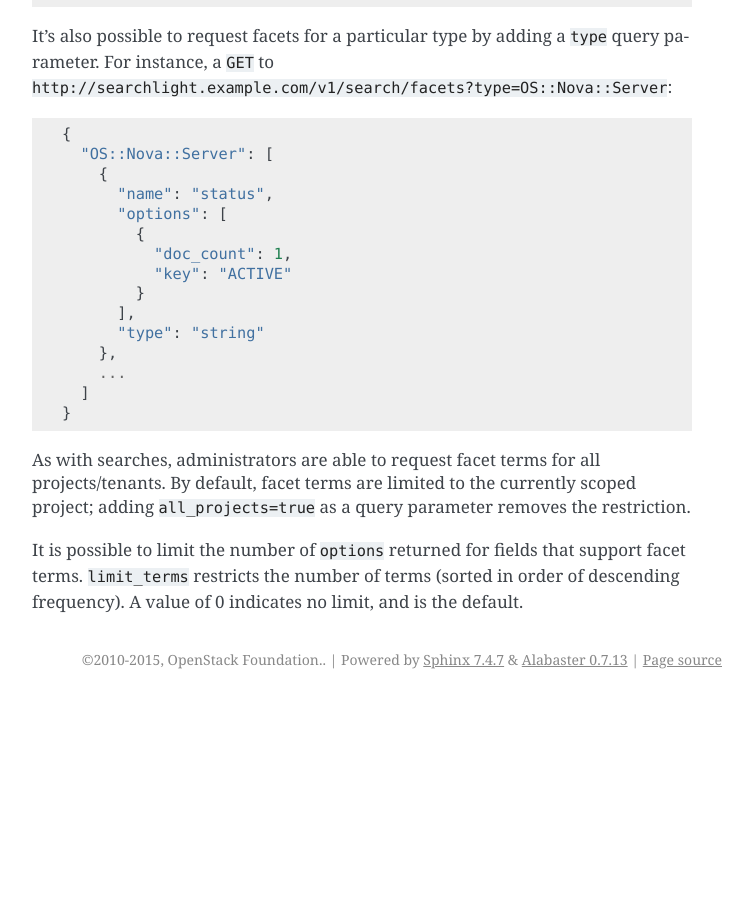
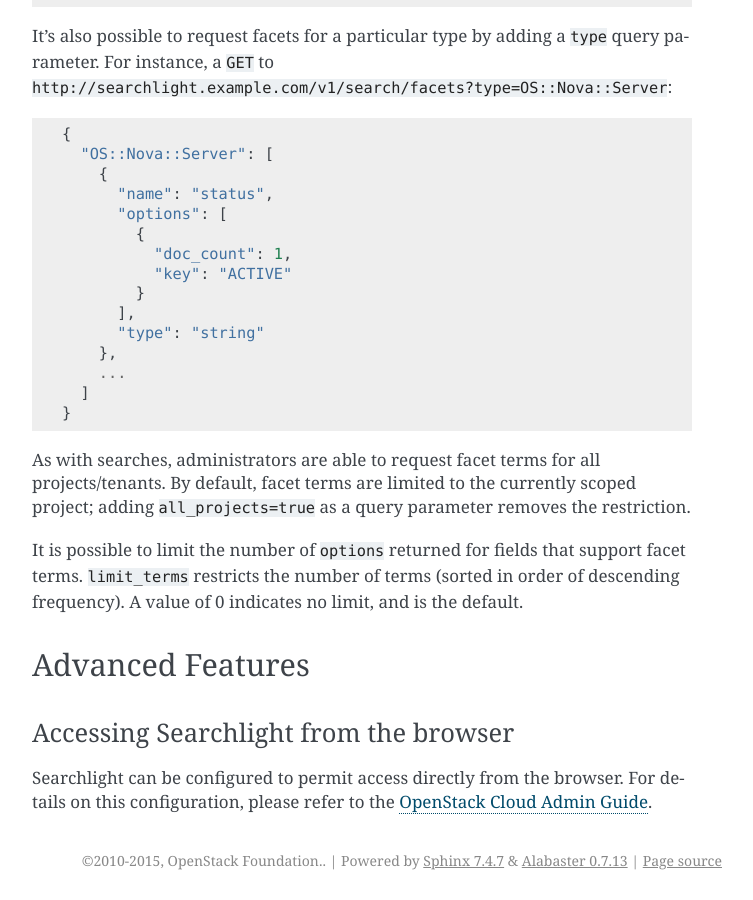
Before and after one commit to openstack-archive/searchlight, a Sphinx documentation site: the page built from doc/source/searchlightapi.rst, in a window 1280 px wide and 900 px high, scrolled down 10236 px. Shown: the whole window, without its empty margins (388-1141 px from the left). Built offline with Sphinx 7.4.7, drawn with Linux system fonts in a browser that asks for light colours; formulas are drawn with MathJax 3; the version number is read from the project's files by our own code; before the commit the page ends 10935 px from its top, so only the background shows below that; some of the changed text lies outside the part shown.

Commit message:
Added CORS support to Searchlight
This adds the CORS support middleware to Searchlight, allowing a deployer
to optionally configure rules under which a javascript client may
break the single-origin policy and access the API directly.

The paste.ini method of deploying the middleware was
chosen, because it needs to be able to annotate error responses
created by other middlewares. If one such middleware throws an
error - such as an auth error from keystone - that error response
must still have CORS headers in order to be readable by the
user agent.

OpenStack CrossProject Spec:
   http://specs.openstack.org/openstack/openstack-specs/specs/cors-support.html
Oslo_Middleware Docs:
   http://docs.openstack.org/developer/oslo.middleware/cors.html
OpenStack Cloud Admin Guide:
   http://docs.openstack.org/admin-guide-cloud/cross_project_cors.html

Change-Id: Icfb7cfc2dfbe1e7826ca64bcf49e2219fbceec30

```diff
--- a/doc/source/searchlightapi.rst
+++ b/doc/source/searchlightapi.rst
@@ -530,3 +530,15 @@ It is possible to limit the number of ``options`` returned for fields that
 support facet terms. ``limit_terms`` restricts the number of terms (sorted
 in order of descending frequency). A value of 0 indicates no limit, and is the
 default.
+
+Advanced Features
+-----------------
+
+Accessing Searchlight from the browser
+~~~~~~~~~~~~~~~~~~~~~~~~~~~~~~~~~~~~~~
+
+Searchlight can be configured to permit access directly from the browser. For
+details on this configuration, please refer to the
+`OpenStack Cloud Admin Guide`_.
+
+.. _`OpenStack Cloud Admin Guide`: http://docs.openstack.org/admin-guide-cloud/cross_project_cors.html
--- a/requirements.txt
+++ b/requirements.txt
@@ -18,6 +18,7 @@ pycrypto>=2.6
 oslo.config>=1.11.0  # Apache-2.0
 oslo.concurrency>=1.8.0         # Apache-2.0
 oslo.context>=0.2.0                     # Apache-2.0
+oslo.middleware>=2.8.0                  # Apache-2.0
 oslo.service>=0.1.0                     # Apache-2.0
 oslo.utils>=1.6.0                       # Apache-2.0
 stevedore>=1.3.0  # Apache-2.0
```
Also changed, not shown: 2 other files.
